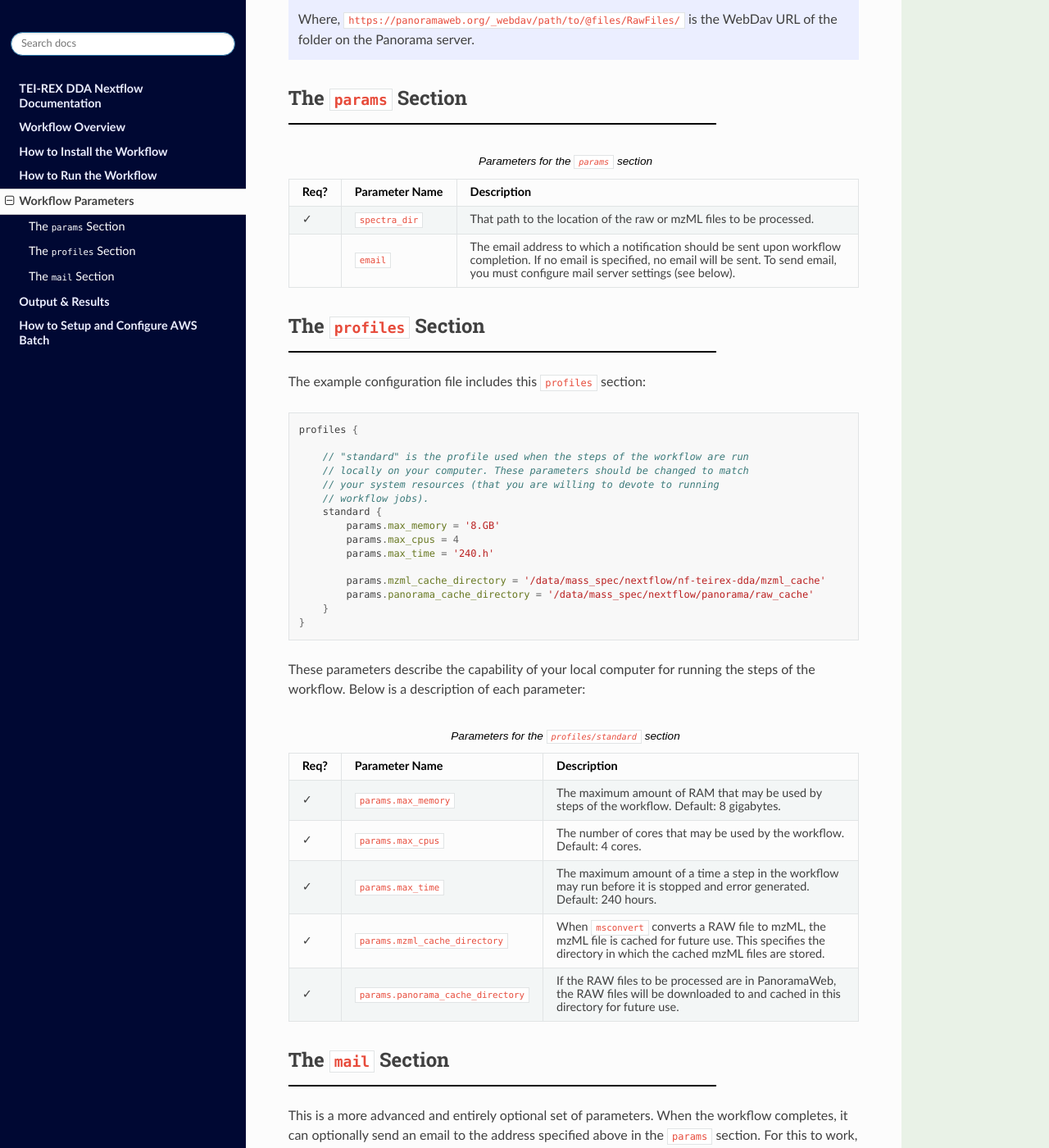
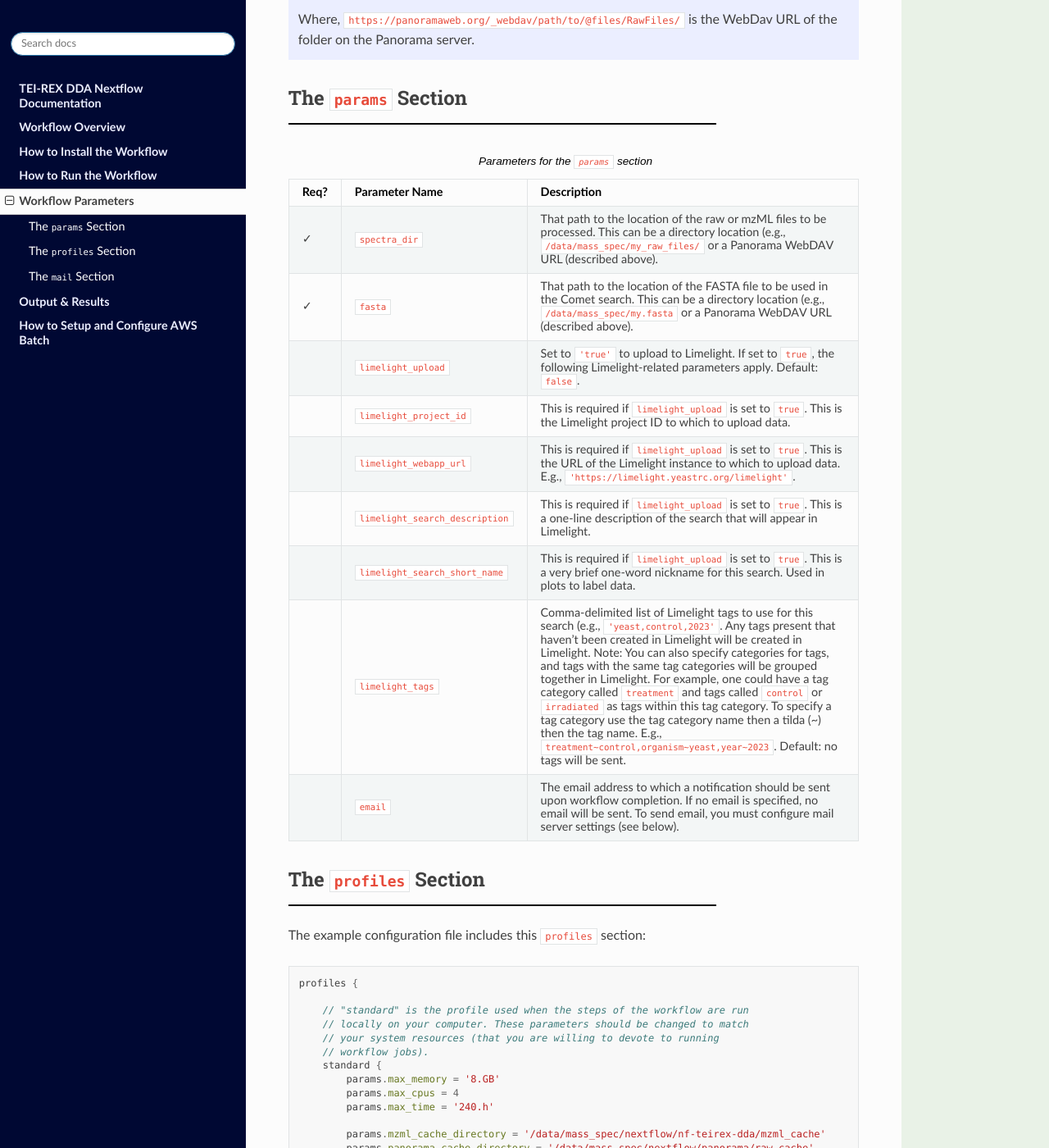
Before and after one commit to mriffle/nf-teirex-dda, a Sphinx documentation site: the page built from docs/source/workflow_parameters.rst, in a window 1280 px wide and 1400 px high, scrolled down 1195 px. Shown: the whole window at 82% size. Built offline with Sphinx 7.4.7 and the Read the Docs theme 2.0.0, drawn with Linux system fonts in a browser that asks for light colours.

Commit message:
docs: update the workflow parameters

```diff
--- a/docs/source/workflow_parameters.rst
+++ b/docs/source/workflow_parameters.rst
@@ -58,7 +58,30 @@ The ``params`` Section
      - Description
    * - ✓
      - ``spectra_dir``
-     - That path to the location of the raw or mzML files to be processed.
+     - That path to the location of the raw or mzML files to be processed. This can be a directory location (e.g., ``/data/mass_spec/my_raw_files/`` or a Panorama WebDAV URL (described above).
+   * - ✓
+     - ``fasta``
+     - That path to the location of the FASTA file to be used in the Comet search. This can be a directory location (e.g., ``/data/mass_spec/my.fasta`` or a Panorama WebDAV URL (described above).
+   * -
+     - ``limelight_upload``
+     - Set to ``'true'`` to upload to Limelight. If set to ``true``, the following Limelight-related parameters apply. Default: ``false``.
+   * -
+     - ``limelight_project_id``
+     - This is required if ``limelight_upload`` is set to ``true``. This is the Limelight project ID to which to upload data.
+   * -
+     - ``limelight_webapp_url``
+     - This is required if ``limelight_upload`` is set to ``true``. This is the URL of the Limelight instance to which to upload data. E.g., ``'https://limelight.yeastrc.org/limelight'``.
+   * -
+     - ``limelight_search_description``
+     - This is required if ``limelight_upload`` is set to ``true``. This is a one-line description of the search that will appear in Limelight.
+   * -
+     - ``limelight_search_short_name``
+     - This is required if ``limelight_upload`` is set to ``true``. This is a very brief one-word nickname for this search. Used in plots to label data.
+   * -
+     - ``limelight_tags``
+     - Comma-delimited list of Limelight tags to use for this search (e.g., ``'yeast,control,2023'``. Any tags present that haven't been created in Limelight will be created in Limelight. Note: You can also specify
+       categories for tags, and tags with the same tag categories will be grouped together in Limelight. For example, one could have a tag category called ``treatment`` and tags called ``control`` or ``irradiated`` as
+       tags within this tag category. To specify a tag category use the tag category name then a tilda (~) then the tag name. E.g., ``treatment~control,organism~yeast,year~2023``. Default: no tags will be sent.
    * -
      - ``email``
      - The email address to which a notification should be sent upon workflow completion. If no email is specified, no email will be sent. To send email, you must configure mail server settings (see below).
```
